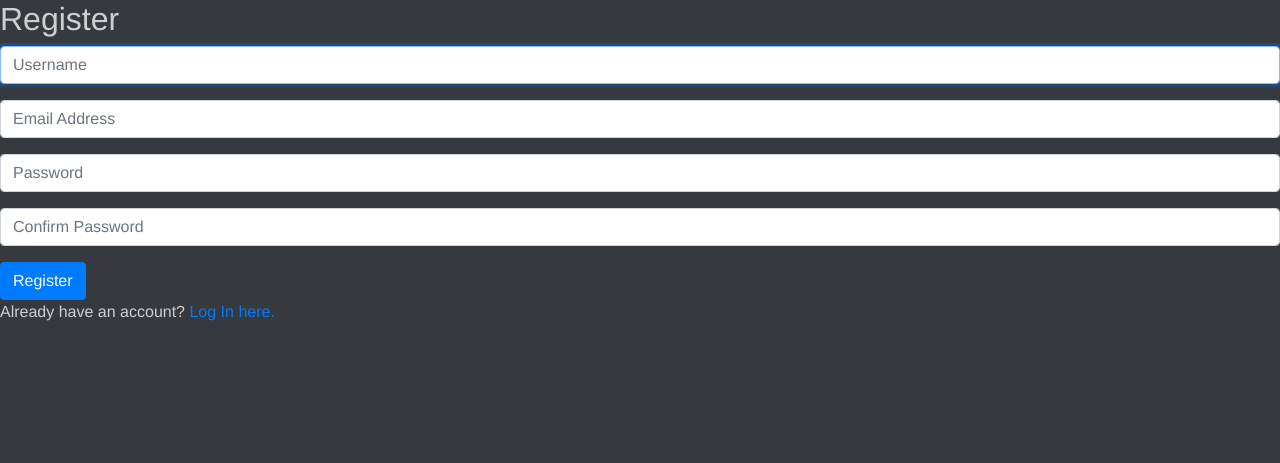
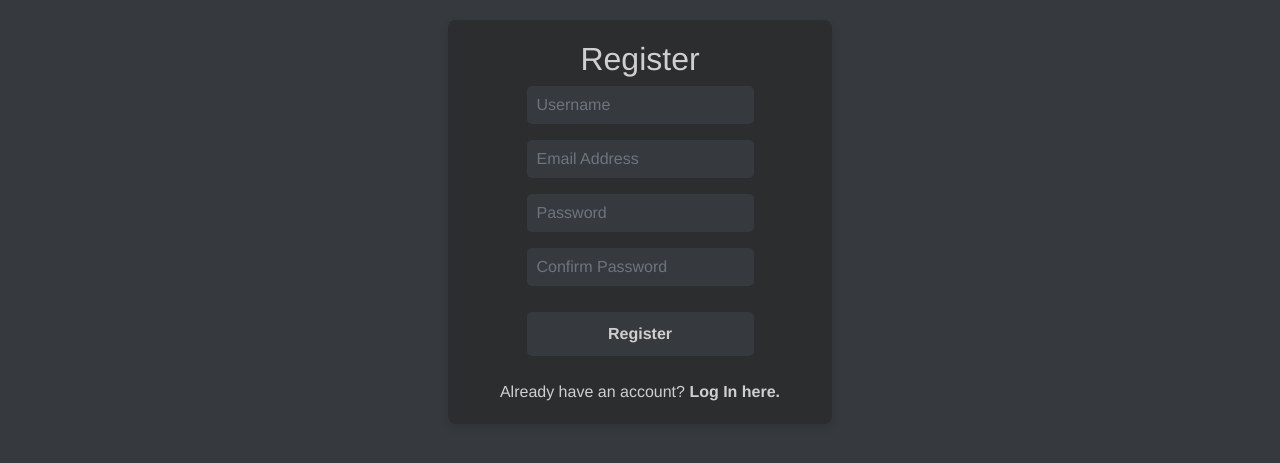
Before and after one commit to adrianhorvat2/CS50W-Network, a Django app: page /register in a window 1280 px wide. Shown: the part 64-527 px from the top of the page. Run offline with Django 3.2, Linux system fonts and the light colour scheme; some libraries are stand-ins or nearby versions.

Commit message:
Style login and register form

```diff
--- a/network/static/network/styles.css
+++ b/network/static/network/styles.css
@@ -58,20 +58,50 @@ h1 a:hover {
     border-color: rgba(255, 255, 255, 0.5);
 }
 
-#posts-view, #post-form-container {
+/*LOGIN AND REGISTER FORMS*/
+.form-control {
+    padding: 10px;
+    border: none;
+    border-radius: 5px;
+    background-color: var(--primary-bg);
+    font-size: 16px;
+    resize: none;
+    color: var(--text-color);
+}
+
+.form-control:focus {
+    background-color: var(--primary-bg);
+    color: var(--text-color);
+    outline: none;
+    box-shadow: none;
+}
+
+.login-form a, .register-form a {
+    color: var(--text-color);
+    text-decoration: none;
+}
+
+.login-form a:hover, .register-form a:hover {
+    color: #ffffff;
+    text-decoration: none;
+}
+
+
+/*POSTS*/
+#posts-view, #post-form-container, .login-form, .register-form {
     width: 30%;
     margin: 20px auto;
     text-align: center;
 }
 
-#post-form-container {
+#post-form-container, .login-form, .register-form {
     padding: 20px;
     border-radius: 8px;
     box-shadow: 0 4px 8px rgba(0, 0, 0, 0.1);
     background-color: var(--container-bg);
 }
 
-#post-form {
+#post-form, .login-form, .register-form {
     display: flex;
     flex-direction: column;
     align-items: center;
--- a/network/templates/network/index.html
+++ b/network/templates/network/index.html
@@ -18,6 +18,6 @@
         <div id="posts-view">
         </div>
     {% else %}
-    <h1><a href="{% url 'register' %}">Create </a>an account or <a href="{% url 'login' %}">log in</a> to see posts</h1>
+    <h1><a href="{% url 'register' %}">Create an account</a> or <a href="{% url 'login' %}">log in</a> to see posts</h1>
     {% endif %}
 {% endblock %}
--- a/network/templates/network/register.html
+++ b/network/templates/network/register.html
@@ -1,7 +1,7 @@
 {% extends "network/layout.html" %}
 
 {% block body %}
-
+    <div class="register-form">
         <h2>Register</h2>
 
         {% if message %}
@@ -22,9 +22,10 @@
             <div class="form-group">
                 <input class="form-control" type="password" name="confirmation" placeholder="Confirm Password">
             </div>
-        <input class="btn btn-primary" type="submit" value="Register">
+            <button type="submit">Register</button>
         </form>
 
-    Already have an account? <a href="{% url 'login' %}">Log In here.</a>
+        <div class="mt-4">Already have an account? <strong><a href="{% url 'login' %}">Log In here.</a></strong></div>
+    </div>
 
 {% endblock %}
```
Also changed, not shown: network/templates/network/login.html (+5 -3 lines). Lines whose indentation alone changed are shown as unchanged.
